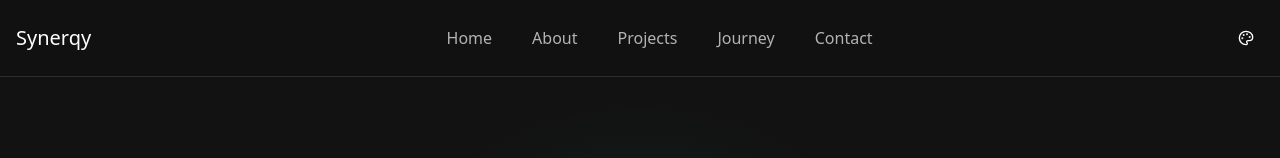
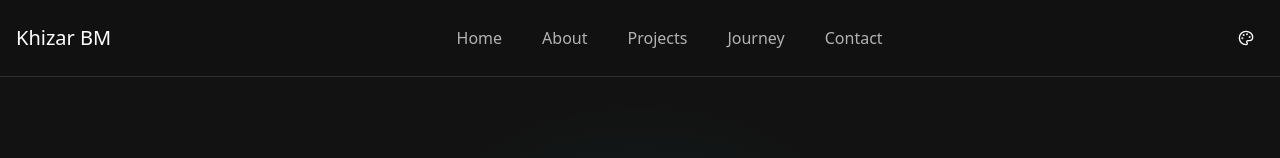
Before and after one commit to Khizar-BM/Khizar-BM.github.io, a Next.js app: page / in a window 1280 px wide. Shown: the top 158 px of the page. Built offline with nearby package versions, Linux system fonts and the light colour scheme.

Commit message:
fixed theme

```diff
--- a/src/components/layout/Header.tsx
+++ b/src/components/layout/Header.tsx
@@ -47,7 +47,7 @@ export function Header() {
     <header className="fixed top-0 left-0 w-full bg-background/95 border-b border-border z-40">
       <div className="container-custom flex justify-between items-center py-5">
         <a href="#" className="text-xl font-medium">
-          Synerqy
+          Khizar BM
         </a>
 
         {/* Desktop Navigation */}
--- a/src/components/theme-color-toggle.tsx
+++ b/src/components/theme-color-toggle.tsx
@@ -18,7 +18,7 @@ import {
 export function ThemeColorToggle() {
   const { theme, setTheme, resolvedTheme } = useTheme()
   const [mounted, setMounted] = useState(false)
-  const [currentAccent, setCurrentAccent] = useState("teal")
+  const [currentAccent, setCurrentAccent] = useState("amber")
 
   // Ensure component is mounted to avoid hydration mismatch
   useEffect(() => {
```
